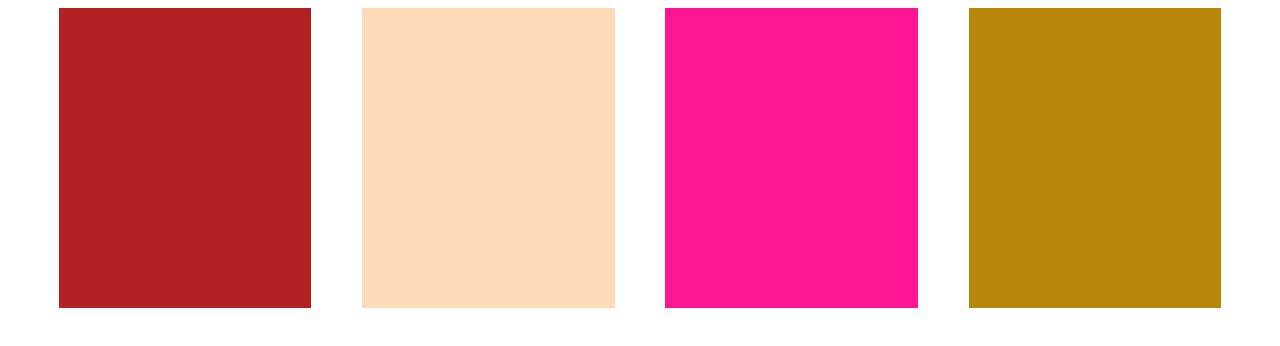
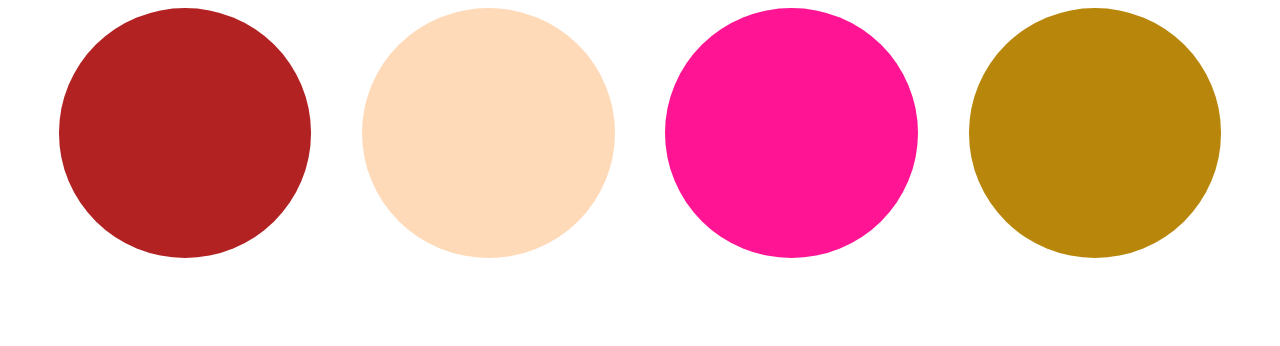
Before and after one commit to sionowen/color_picker_game, a plain HTML site: page index.html in a window 1280 px wide. Drawn offline with nearby package versions, Linux system fonts and the light colour scheme.

Commit message:
minimum standard for task met

```diff
--- a/main.css
+++ b/main.css
@@ -1,8 +1,9 @@
 .box{
   width: 20%;
-  height: 300px;
+  height: 250px;
   display: inline-block;
   margin-left: 4%;
+  border-radius: 50%;
 }
 .colorContainer{
   height: 30%;
--- a/main.js
+++ b/main.js
@@ -2,15 +2,35 @@ $(document).on('ready', function() {
   var colorArray = ['red', 'peach', 'pink', 'gold'];
 
 
-  $('.colorContainer').append('<div class="red box"></div>')
-  $('.colorContainer').append('<div class="peach box"></div>')
-  $('.colorContainer').append('<div class="pink box"></div>')
-  $('.colorContainer').append('<div class="gold box"></div>')
+  $('.colorContainer').append('<div class="red box"></div>');
+  $('.colorContainer').append('<div class="peach box"></div>');
+  $('.colorContainer').append('<div class="pink box"></div>');
+  $('.colorContainer').append('<div class="gold box"></div>');
 
 
+  $('.red').data('red', 0);
+  $('.peach').data('peach', 1);
+  $('pink').data('pink', 2);
+  $('gold').data('gold', 3);
+  assignWinner();
+  $('.colorContainer').on('click', '.box', function(){
+    if($(this).hasClass('correct')){
+      alert('You got it Right!!!!!!!!!!!!!!!!!!!!');
+      removeWinner();
+      assignWinner();
+    }else {
+      alert('nope');
+    }
 
-  console.log(randomNumber(0, 3));
+  })
 
+  function assignWinner(){
+    var winningIndex = randomNumber(0, 3);
+    $('.' + colorArray[winningIndex]).addClass('correct');
+  }
+  function removeWinner(){
+    $('.correct').removeClass('correct');
+  }
   function randomNumber(min, max){
     return Math.floor(Math.random() * (1 + max - min) + min);
 }
```
